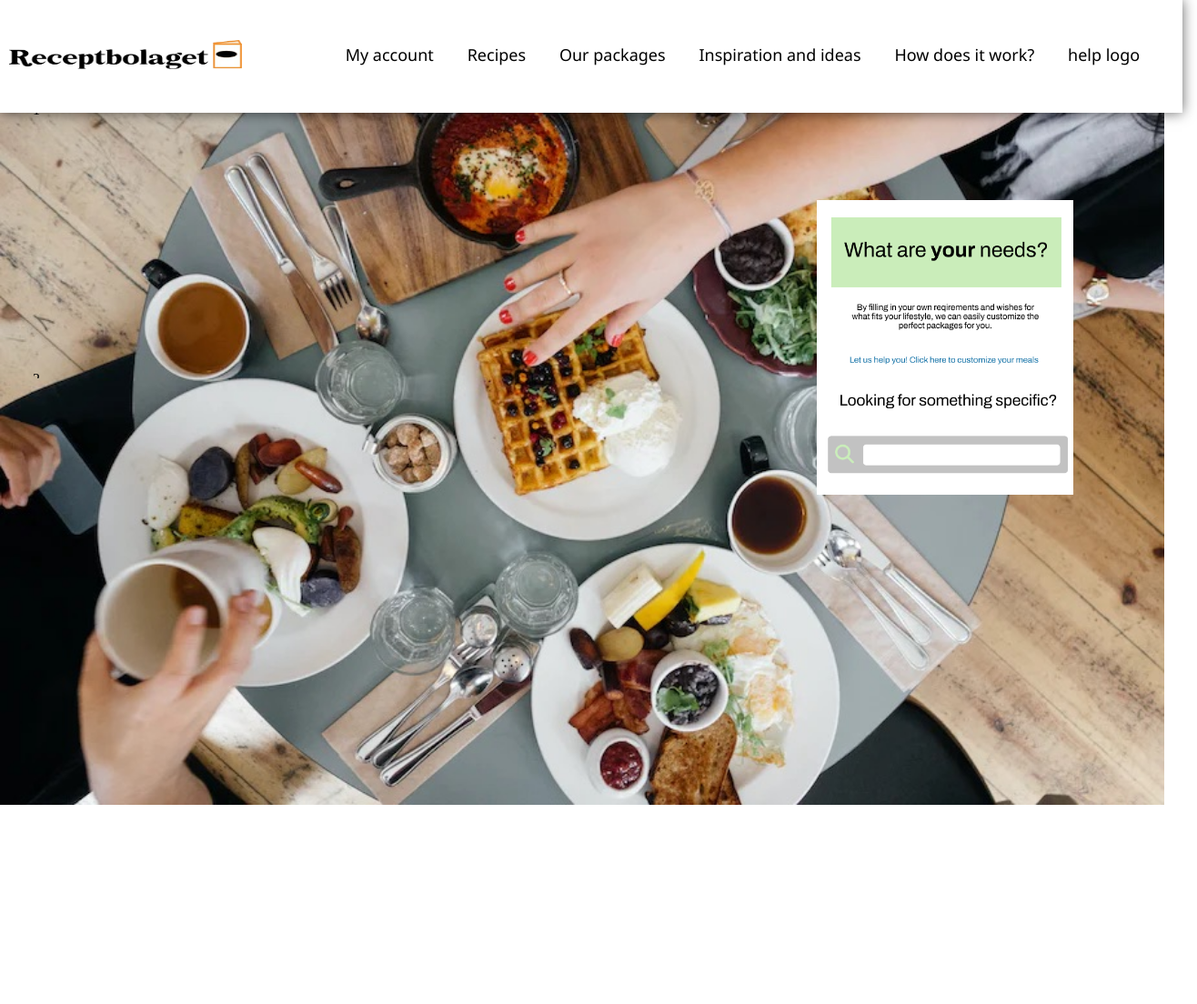
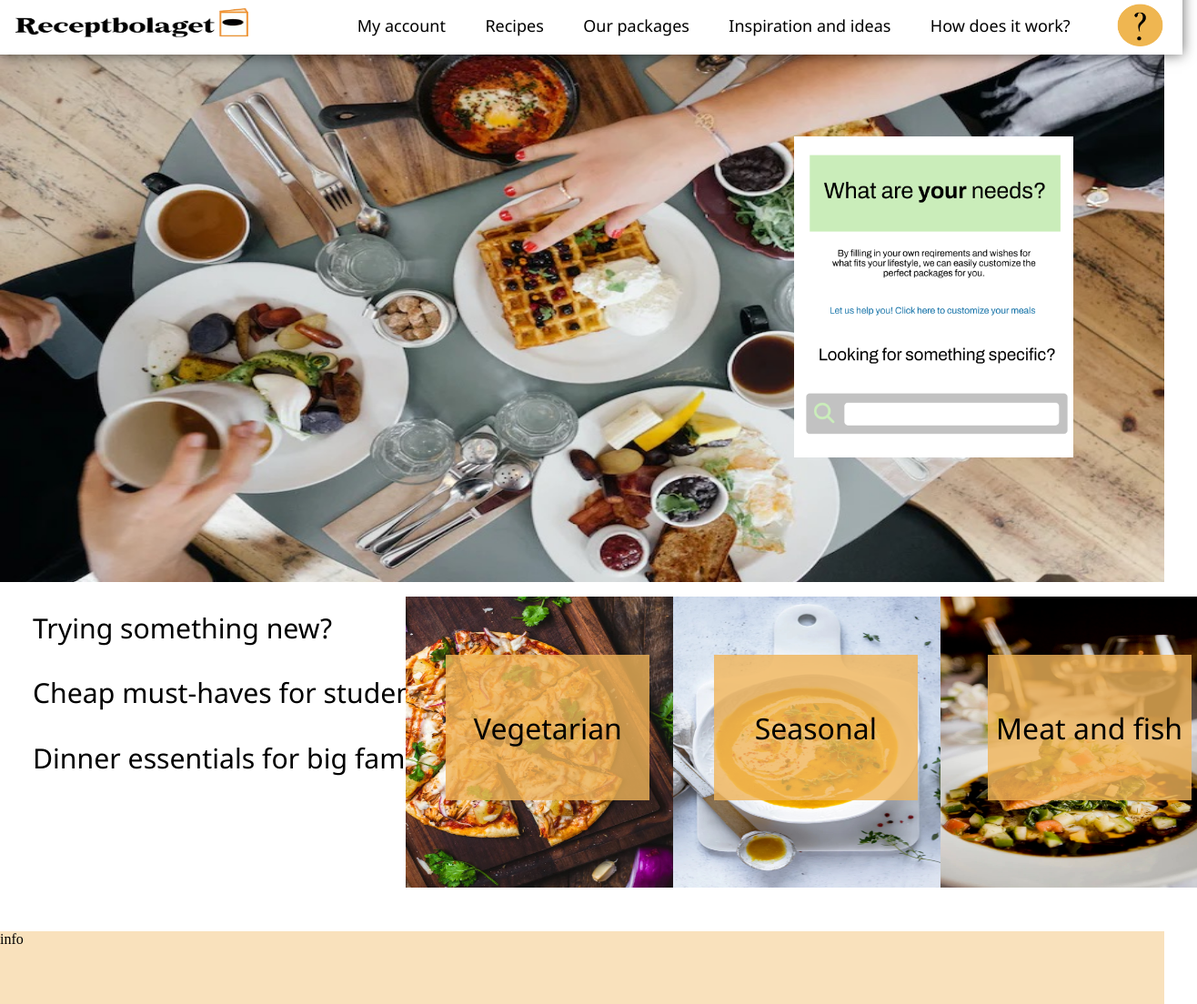
Before and after one commit to ju-nmd2022/wuid-portfolio-hilmanystrom, a plain HTML site: page Final project/index.html in a window 1280 px wide. Shown: the whole page at 91% size, 1316 px wide, since content can reach past the window. Before the commit the page ends 800 px from the top, so only its background shows below. Drawn offline with Linux system fonts and the light colour scheme.

Commit message:
added second page from filippa

```diff
--- /dev/null
+++ b/Final project/filippa.css
@@ -0,0 +1,51 @@
+body {
+    margin: 0px;
+  }
+
+  .topnav {
+    background-color: white;
+    border: 10px solid white;
+    width: 100vw;
+    margin: 0;
+    padding: 0;
+    flex-direction: row;
+    justify-content: flex-start;
+    box-shadow: 0 0 14px rgba(0, 0, 0, 0.6);
+  }
+
+  .navbar {
+    display: flex;
+    flex-direction: row;
+    justify-content: space-evenly;
+  }
+  a {
+    color: black;
+    text-decoration: none;
+  }
+
+  a:hover {
+    font-weight: bold;
+    opacity: 0.5;
+  }
+  h1 {
+    background-color: #f1b459;
+    color: #ffffff;
+    min-height: 30vh;
+    font-size: 7vw;
+    display: flex;
+    justify-content: center;
+    align-items: center;
+    font-family: "Segoe UI", Tahoma, Geneva, Verdana, sans-serif;
+    font-weight: 300;
+    margin: 20px;
+  }
+  .icon {
+    height: 10vh;
+    width: 20vh;
+    margin: 10px;
+  }
+  .recipes {
+    display: flex;
+    flex-direction: row;
+    justify-content: space-evenly;
+  }
--- a/Final project/index.html
+++ b/Final project/index.html
@@ -4,12 +4,13 @@
     <meta charset="UTF-8">
     <meta http-equiv="X-UA-Compatible" content="IE=edge">
     <meta name="viewport" content="width=device-width, initial-scale=1.0">
-    <title>Recepotbolaget</title>
+    <title>Receptbolaget</title>
     <link rel="stylesheet" href="main.css">
 </head>
 <body>
     <main class="container">
-    <header class="topnav">
+        <div class="header">
+            <nav class="topnav">
             <ul class="navbar">
                 <li> <img class="logo" src="images/logga.png" alt=""><a href=""></a></li>
                  <li> <a href="">My account</a></li>
@@ -17,22 +18,46 @@
                  <li><a href="">Our packages</a></li>
                  <li><a href="">Inspiration and ideas</a></li>
                  <li><a href="">How does it work?</a></li>
-         <li><a href="">help logo</a></li>
-       </ul>
-    </header>
-    <div id="content">
+                 <li> <img class="helplogo" src="images/help.png" alt="help logo">
+
+            </nav>
+
+        <div class="content">
             <img id="hero" src="images/hero.jpg" alt="herosection">
             <img class="searchbox" src="images/searchbar.png" alt="search">
+            <div class="shit">
 
-   <div class="shit">
-        <div class="cards">1</div>
-        <div class="cards">2</div>
-        <div class="cards">3</div>
+                <div class="sidetext">
+                    <p><a href="">Trying something new?</a></p>
+                    <p><a href="">Cheap must-haves for students</a></p>
+                    <p><a href="">Dinner essentials for big families</a></p>
+                </ul>
                 </div>
 
-        <!-- <div> <img class="firstpizza" src="images/pizza.jpg" alt=""></div> -->
+                <div class="pizza">
+                    <p><a class="veg" href="filippa.html">Vegetarian</a></p>
+                    <img src="images/pizza.jpg"
+                     alt="pizza">
                 </div>
+
+                <div class="soup">
+                    <p><a class="seasonal" href="">Seasonal</a></p>
+                    <img src="images/soup.jpg"
+                    alt="soup">
+                </div>
+
+                <div class="fish">
+                    <p><a class="meatfish" href="">Meat and fish</a></p>
+                    <img src="images/fish.jpg"
+                    alt="fish">
+                </div>
+            </div>
+        </div>
+
+
+<footer>
+ info
+</footer>
 </main>
-
 </body>
 </html>
--- a/Final project/main.css
+++ b/Final project/main.css
@@ -2,6 +2,32 @@ body{
     background-color: rgb(255, 255, 255);
     margin: 0;
     padding: 0;
+}
+
+.container{
+    display: grid;
+    grid-template-columns: 5% 90% 5%;
+    grid-template-rows: 2.25rem 1fr 2.25rem;
+    grid-template-areas:
+    "header header header"
+    ". content ."
+    "footer footer footer";
+    min-height: 100vh;
+}
+
+.header{
+    grid-area: header;
+}
+
+.content{
+    grid-area: content;
+    width: 100%;
+}
+
+footer{
+    grid-area: footer;
+    background-color:rgb(241, 180, 89, 0.4);
+    height: 10vh;
 }
 
 .topnav{
@@ -16,19 +42,10 @@ body{
     justify-content: flex-start;
     box-shadow: 0 0 14px rgba(0, 0, 0, 0.60);
     z-index: 1;
+    margin-top: -4rem;
 }
 
-#hero{
-    display: flex;
-    position: fixed;
-    flex-direction: column;
-    grid-area: content;
-    margin: 0;
-    padding: 0;
-    width: 100vw;
-}
-
- .navbar{
+.navbar{
     display: flex;
     flex-direction: row;
     justify-content: space-evenly;
@@ -36,6 +53,10 @@ body{
     font-size: large;
  }
 
+ ul{
+    height: 8rem;
+    width: 100%;
+ }
 
  li{
    list-style-type: none;
@@ -48,51 +69,6 @@ body{
     font-family: 'Segoe UI', Tahoma, Geneva, Verdana, sans-serif;
  }
 
- .searchbox {
-    display: flex;
-    align-items: center;
-    justify-content: center;
-    z-index: 1;
-    position: fixed;
-    top: 220px;
-    right: 100px;
-    width: 22vw;
- }
-
-.container{
-    bottom: 20px;
-    display: grid;
-     grid-template-columns: 5% 90% 5%;
-    grid-template-rows: 2rem 1fr 2rem;
-    grid-template-areas:
-    "header header header"
-    "content content content"
-    "footer footer footer";
-    min-height: 100vh;
-}
-
-/* #content{
-    display: flex;
-    flex-direction: row;
-    justify-content: space-between;
-    position: absolute;
-    left: 50vw;
-    bottom: 2vh;
-} */
-
-#content{
-    grid-area: content;
-    width: 100%;
-}
-
-.cards{
-    display: grid;
-     grid-template-columns: 1fr 1fr 1fr 1fr;
-    grid-template-rows: 1fr 1fr 1fr 1fr;
-    row-gap: 3rem;
-    margin-top: 5rem;
-}
-
 .logo{
     display: flex;
     flex-direction: row;
@@ -103,20 +79,173 @@ body{
     padding: 0;
     position: relative;
     left: -6vw;
-    top: 16px;
+    top: 0.8rem;
 }
 
-/* .firstpizza{
-    z-index: 1;
-    height: 20vh;
-    width: 30vw;
-    bottom: 20vh;
-} */
+.helplogo{
+    position: relative;
+    height: 18vw;
+    height: 8vh;
+    top: 0.2rem;
+    transform: translate();
+}
+
+#hero{
+    display: flex;
+    flex-direction: column;
+    grid-area: content;
+    margin: 0;
+    padding: 0;
+    width: 100vw;
+    height: 80vh;
+}
+
+.searchbox {
+    display: flex;
+    position: absolute;
+    align-items: center;
+    justify-content: center;
+
+    top: 150px;
+    right: 100px;
+    width: 24vw;
+ }
+
+ .content{
+    grid-area: content;
+    width: 100%;
+}
+
+.cards{
+    row-gap: 3rem;
+    margin-top: 5rem;
+}
 
 .shit{
+    display: grid;
+    grid-template-columns: 1fr 1fr 1fr 1fr;
     position: relative;
-    width: 22rem;
+    width: 100%;
     height: 24rem;
     margin: 0 2.25rem;
     overflow: hidden;
+    display: flex;
+    justify-content: space-around;
+
 }
+
+.pizza img {
+    width: 20rem;
+    height: 20rem;
+    position: absolute;
+    left: 32%;
+    top: 1rem;
+}
+
+.soup img{
+    width: 20rem;
+    height: 20rem;
+    position: absolute;
+    left: 55%;
+    top: 1rem;
+}
+
+.fish img{
+    width: 20rem;
+    height: 20rem;
+    position: absolute;
+    left: 78%;
+    top: 1rem;
+}
+
+.sidetext{
+   position: absolute;
+   left: 0;
+
+    justify-content: flex-start;
+    font-family: 'Segoe UI', Tahoma, Geneva, Verdana, sans-serif;
+    font-size: 0.8cm;
+}
+
+.veg{
+    display: flex;
+    justify-content: center;
+    align-items: center;
+    background-color: rgb(241, 180, 89, 0.8);
+    width: 14rem;
+    height: 10rem;
+    font-size: xx-large;
+    z-index: 1;
+    position: absolute;
+    left: 35.5%;
+    top: 5rem;
+}
+
+.seasonal{
+ display: flex;
+ justify-content: center;
+ align-items: center;
+ background-color: rgb(241, 180, 89, 0.8);
+ width: 14rem;
+ height: 10rem;
+ font-size: xx-large;
+ z-index: 1;
+ position: absolute;
+ left: 58.5%;
+ top: 5rem;
+}
+
+.meatfish{
+  display: flex;
+ justify-content: center;
+ align-items: center;
+ background-color: rgb(241, 180, 89, 0.8);
+ width: 14rem;
+ height: 10rem;
+ font-size: xx-large;
+ z-index: 1;
+ position: absolute;
+ left: 82%;
+ top: 5rem;
+}
+
+.helplogo{
+animation-name: help-logo;
+animation-duration: 2s;
+animation-iteration-count: 2;
+animation-timing-function: ease-in-out;
+animation-fill-mode: backwards;
+}
+
+@keyframes help-logo{
+    50% {
+        transform:scale(0.2)
+    }
+
+    100% {
+        transform: scale(1);
+    }
+
+}
+  .second h1{
+    background-color: #f1b459;
+    color: #ffffff;
+    min-height: 30vh;
+    font-size: 7vw;
+    font-family: "Segoe UI", Tahoma, Geneva, Verdana, sans-serif;
+    font-weight: 300;
+    display: inline-block;
+    width: 100vw;
+    text-align: center;
+  }
+
+  /* .icon {
+    height: 10vh;
+    width: 20vh;
+    margin: 10px;
+  } */
+  .recipes {
+    display: flex;
+    flex-direction: row;
+    justify-content: space-evenly;
+  }
--- a/Final project/test.css
+++ /dev/null
@@ -1,200 +0,0 @@
-body{
-    background-color: rgb(255, 255, 255);
-    margin: 0;
-    padding: 0;
-}
-
-.container{
-    display: grid;
-    grid-template-columns: 5% 90% 5%;
-    grid-template-rows: 2.25rem 1fr 2.25rem;
-    grid-template-areas:
-    "header header header"
-    ". content ."
-    "footer footer footer";
-    min-height: 100vh;
-}
-
-.header{
-    grid-area: header;
-}
-.content{
-    grid-area: content;
-    width: 100%;
-}
-
-footer{
-    grid-area: footer;
-    background-color:lightgreen;
-}
-
-.topnav{
-    position: fixed;
-    background-color: white;
-    border: 10px solid white;
-    width: 100vw;
-    height: 6.5rem;
-    margin: 0;
-    padding: 0;
-    flex-direction: row;
-    justify-content: flex-start;
-    box-shadow: 0 0 14px rgba(0, 0, 0, 0.60);
-    z-index: 1;
-    margin-top: -4rem;
-}
-
-.navbar{
-    display: flex;
-    flex-direction: row;
-    justify-content: space-evenly;
-    align-items: center;
-    font-size: large;
- }
-
- ul{
-    height: 8rem;
-    width: 100%;
- }
-
- li{
-   list-style-type: none;
-   text-decoration-line: none;
- }
-
- a{
-    color: black;
-    text-decoration: none;
-    font-family: 'Segoe UI', Tahoma, Geneva, Verdana, sans-serif;
- }
-
-.logo{
-    display: flex;
-    flex-direction: row;
-    justify-content: space-evenly;
-    align-items: center;
-    height: 8vh;
-    width: 20vw;
-    padding: 0;
-    position: relative;
-    left: -6vw;
-    top: 16px;
-}
-
-#hero{
-    display: flex;
-    flex-direction: column;
-    grid-area: content;
-    margin: 0;
-    padding: 0;
-    width: 100vw;
-    height: 80vh;
-}
-
-.searchbox {
-    display: flex;
-    position: absolute;
-    align-items: center;
-    justify-content: center;
-
-    top: 150px;
-    right: 100px;
-    width: 24vw;
- }
-
- .content{
-    grid-area: content;
-    width: 100%;
-}
-
-.cards{
-    row-gap: 3rem;
-    margin-top: 5rem;
-}
-
-.shit{
-    display: grid;
-    grid-template-columns: 1fr 1fr 1fr 1fr;
-    position: relative;
-    width: 100%;
-    height: 24rem;
-    margin: 0 2.25rem;
-    overflow: hidden;
-    display: flex;
-    justify-content: space-around;
-
-}
-
-.pizza img {
-    width: 20rem;
-    height: 20rem;
-    position: absolute;
-    left: 32%;
-    top: 1rem;
-}
-
-.soup img{
-    width: 20rem;
-    height: 20rem;
-    position: absolute;
-    left: 55%;
-    top: 1rem;
-}
-
-.fish img{
-    width: 20rem;
-    height: 20rem;
-    position: absolute;
-    left: 78%;
-    top: 1rem;
-}
-
-.sidetext{
-   position: absolute;
-   left: 0;
-
-    justify-content: flex-start;
-    font-family: 'Segoe UI', Tahoma, Geneva, Verdana, sans-serif;
-    font-size: 0.8cm;
-}
-
-.veg{
-    display: flex;
-    justify-content: center;
-    align-items: center;
-    background-color: rgb(241, 180, 89, 0.8);
-    width: 14rem;
-    height: 10rem;
-    font-size: xx-large;
-    z-index: 1;
-    position: absolute;
-    left: 35.5%;
-    top: 5rem;
-}
-
-.seasonal{
- display: flex;
- justify-content: center;
- align-items: center;
- background-color: rgb(241, 180, 89, 0.8);
- width: 14rem;
- height: 10rem;
- font-size: xx-large;
- z-index: 1;
- position: absolute;
- left: 58.5%;
- top: 5rem;
-}
-
-.meatfish{
-  display: flex;
- justify-content: center;
- align-items: center;
- background-color: rgb(241, 180, 89, 0.8);
- width: 14rem;
- height: 10rem;
- font-size: xx-large;
- z-index: 1;
- position: absolute;
- left: 82%;
- top: 5rem;
-}
```
Also changed, not shown: Final project/filippa.html (added, +79 -0 lines), Final project/test.html (deleted, +0 -63 lines), Final project/images/help.png (added), 3 other files. Lines whose indentation alone changed are shown as unchanged.
